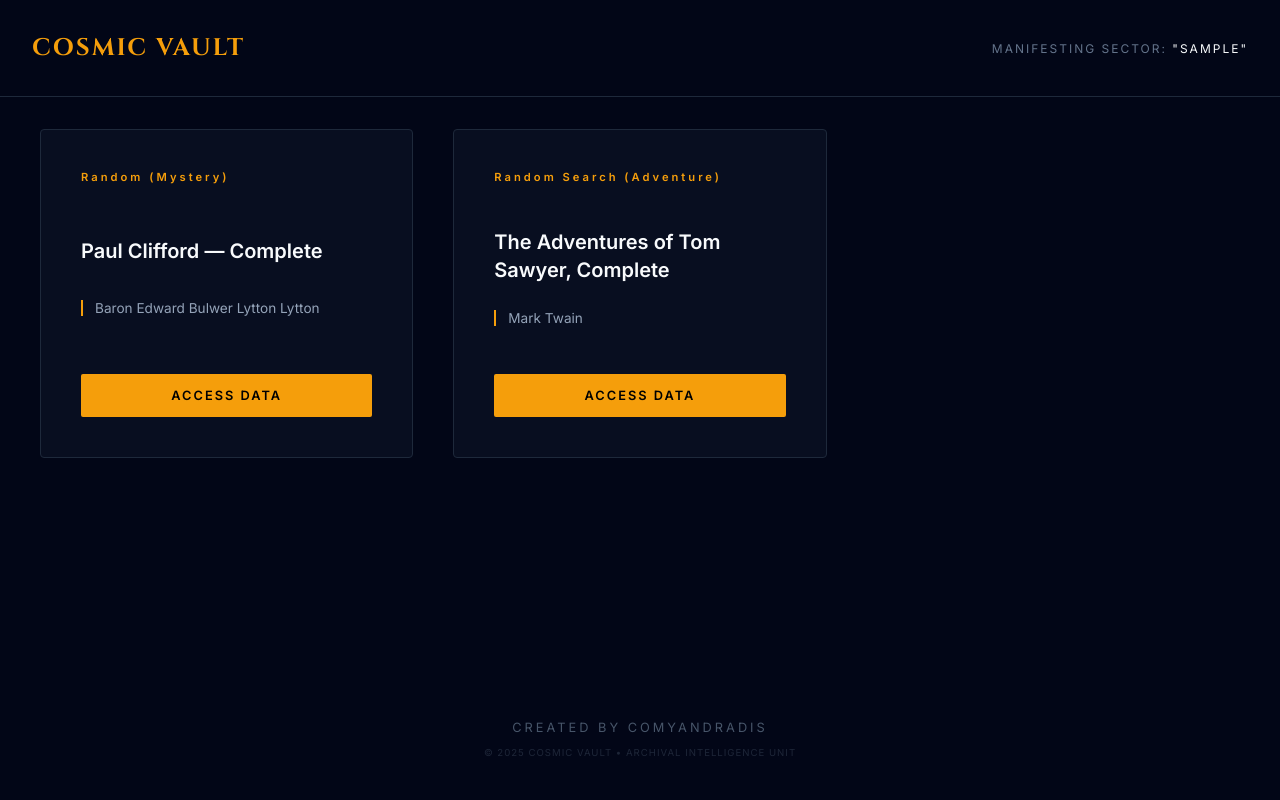
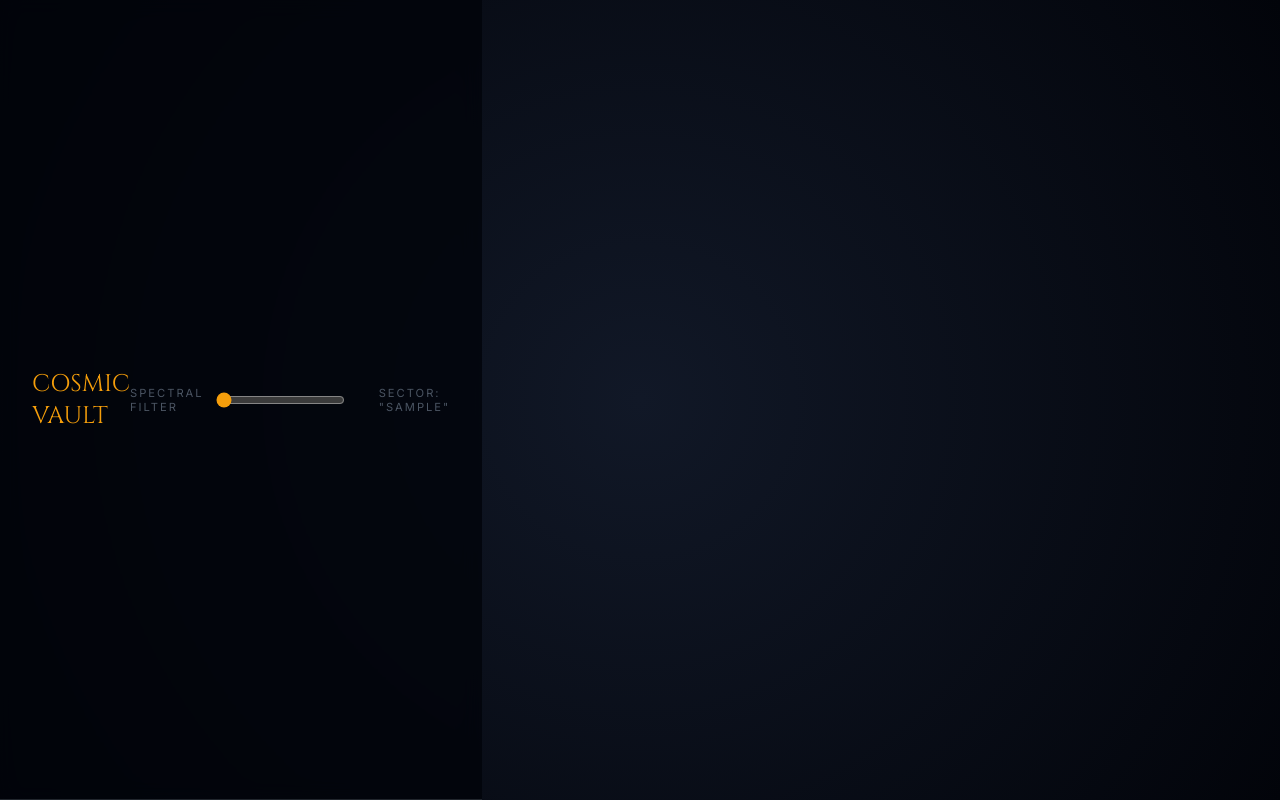
Before and after one commit to 0728george/cosmicvault-website-ui, a React (Vite) app: page / in a window 1280 px wide. Both pictures are taken after typing "Sample" into the empty fields and a click on the button "DECODE". Built offline with nearby package versions, Linux system fonts and the light colour scheme.

Commit message:
Phase 5: Added Realistic Space Theme and Spectral Filter for eye health

```diff
--- a/src/App.tsx
+++ b/src/App.tsx
@@ -5,47 +5,47 @@ import Fuse from 'fuse.js';
 // --- SHARED COMPONENTS ---
 
 const Footer = () => (
-  <footer style={{
-    padding: '4rem 0 2rem 0',
-    textAlign: 'center',
-    fontSize: '0.8rem',
-    color: '#475569',
-    letterSpacing: '3px',
-    fontFamily: 'Inter, sans-serif',
-    textTransform: 'uppercase'
-  }}>
+  <footer className="admin-footer">
     <p>CREATED BY COMYANDRADIS</p>
-    <p style={{ fontSize: '0.6rem', marginTop: '0.8rem', opacity: 0.4, letterSpacing: '1px' }}>
-      © 2025 COSMIC VAULT • ARCHIVAL INTELLIGENCE UNIT
-    </p>
+    <p className="footer-sub">© 2025 COSMIC VAULT • ARCHIVAL INTELLIGENCE UNIT</p>
   </footer>
+);
+
+const HealthSettings = ({ warmLevel, setWarmLevel }: any) => (
+  <div className="health-controls">
+    <label>SPECTRAL FILTER</label>
+    <input
+      type="range"
+      min="0"
+      max="40"
+      value={warmLevel}
+      onChange={(e) => setWarmLevel(e.target.value)}
+    />
+  </div>
 );
 
 // --- PAGE: HOMEPAGE ---
 
-const Home = () => {
+const Home = ({ warmLevel, setWarmLevel }: any) => {
   const [query, setQuery] = useState('');
   const navigate = useNavigate();
 
   const handleSearch = (e: React.FormEvent) => {
     e.preventDefault();
-    if (query.trim()) {
-      navigate(`/search?q=${encodeURIComponent(query)}`);
-    }
+    if (query.trim()) navigate(`/search?q=${encodeURIComponent(query)}`);
   };
 
   return (
-    <div className="cosmic-bg" style={{ display: 'flex', flexDirection: 'column', minHeight: '100vh' }}>
-      <main style={{ flex: 1, display: 'flex', alignItems: 'center', justifyContent: 'center' }}>
-        <div style={{ width: '90%', maxWidth: '800px', textAlign: 'center' }}>
+    <div className="page-wrapper cosmic-bg">
+      <div className="warmth-overlay" style={{ backgroundColor: `rgba(255, 150, 0, ${warmLevel / 100})` }} />
+      <header className="home-top-nav">
+          <HealthSettings warmLevel={warmLevel} setWarmLevel={setWarmLevel} />
+      </header>
+      <main className="home-main">
         <h1 className="cinzel-title">COSMIC VAULT</h1>
-
-          <div style={{ marginBottom: '3rem', maxWidth: '650px', margin: '0 auto 3rem auto' }}>
-            <p style={{ color: '#94a3b8', lineHeight: '1.8', fontStyle: 'italic', fontSize: '1.1rem', letterSpacing: '0.5px' }}>
+        <p className="mission-statement">
           "A digital sanctuary for humanity's collective knowledge. We archive, preserve, and illuminate the public domain for generations to come."
         </p>
-          </div>
-
         <form onSubmit={handleSearch} className="search-container">
           <input
             type="text"
@@ -57,7 +57,6 @@ const Home = () => {
           />
           <button type="submit" className="search-btn">DECODE</button>
         </form>
-        </div>
       </main>
       <Footer />
     </div>
@@ -66,92 +65,55 @@ const Home = () => {
 
 // --- PAGE: RESULTS ---
 
-const Results = () => {
+const Results = ({ warmLevel, setWarmLevel }: any) => {
   const [catalog, setCatalog] = useState([]);
   const [visibleCount, setVisibleCount] = useState(9);
   const [loading, setLoading] = useState(true);
-
   const { search } = useLocation();
   const query = useMemo(() => new URLSearchParams(search).get('q') || '', [search]);
 
   useEffect(() => {
-    // Fetches from /public/cosmic_catalog.json
-    fetch('/cosmic_catalog.json')
-      .then(res => res.json())
-      .then(data => {
+    fetch('/cosmic_catalog.json').then(res => res.json()).then(data => {
       setCatalog(data);
-        setLoading(false);
-      })
-      .catch(err => {
-        console.error("Vault Access Error:", err);
       setLoading(false);
     });
   }, []);
 
-  // Fuse.js Intelligent Search Logic
   const filteredBooks = useMemo(() => {
-    if (!query.trim() || catalog.length === 0) return catalog;
-
-    const fuse = new Fuse(catalog, {
-      keys: [
-        { name: 't', weight: 1.0 }, // Title
-        { name: 'a', weight: 0.7 }, // Author
-        { name: 'g', weight: 0.4 }  // Genre/Category
-      ],
-      threshold: 0.35, // Typos allowed, but keeps results relevant
-      distance: 100,
-      ignoreLocation: true
-    });
-
-    return fuse.search(query).map(result => result.item);
+    if (!query.trim()) return catalog;
+    const fuse = new Fuse(catalog, { keys: [{name:'t',weight:1}, {name:'a',weight:0.7}, {name:'g',weight:0.4}], threshold: 0.35 });
+    return fuse.search(query).map(r => r.item);
   }, [catalog, query]);
 
   return (
-    <div style={{ backgroundColor: '#020617', minHeight: '100vh', display: 'flex', flexDirection: 'column' }}>
-      <header style={{ padding: '2rem', borderBottom: '1px solid #1e293b', display: 'flex', justifyContent: 'space-between', alignItems: 'center', flexWrap: 'wrap', gap: '1rem' }}>
-        <Link to="/" style={{ textDecoration: 'none' }}>
-           <h2 style={{ fontFamily: 'Cinzel', color: '#f59e0b', margin: 0, fontSize: '1.5rem', letterSpacing: '2px' }}>COSMIC VAULT</h2>
-        </Link>
-        <div style={{ textAlign: 'right' }}>
-            <p style={{ margin: 0, color: '#64748b', fontSize: '0.75rem', letterSpacing: '2px', textTransform: 'uppercase' }}>
-                Manifesting Sector: <span style={{ color: '#f8fafc' }}>"{query}"</span>
-            </p>
+    <div className="page-wrapper results-bg">
+      <div className="warmth-overlay" style={{ backgroundColor: `rgba(255, 150, 0, ${warmLevel / 100})` }} />
+      <header className="results-header">
+        <Link to="/" className="logo-link">COSMIC VAULT</Link>
+        <div className="nav-right">
+            <HealthSettings warmLevel={warmLevel} setWarmLevel={setWarmLevel} />
+            <p className="sector-manifest">SECTOR: <span>"{query}"</span></p>
         </div>
       </header>
-
-      <main style={{ flex: 1, padding: '2rem' }}>
+      <main className="results-main">
         {loading ? (
-          <div style={{ textAlign: 'center', marginTop: '6rem' }}>
-            <p className="pulse" style={{ color: '#f59e0b', fontFamily: 'Cinzel', letterSpacing: '5px' }}>SCANNING MULTIVERSE...</p>
-          </div>
-        ) : filteredBooks.length > 0 ? (
+          <p className="pulse loading-text">SCANNING MULTIVERSE...</p>
+        ) : (
           <>
             <div className="results-grid">
               {filteredBooks.slice(0, visibleCount).map((book: any, i) => (
                 <div key={i} className="book-card">
                   <span className="genre-tag">{book.g || 'ARCHIVAL RECORD'}</span>
-                  <h3 style={{ fontSize: '1.25rem', marginBottom: '0.75rem', lineHeight: '1.4', fontWeight: '600' }}>{book.t}</h3>
-                  <p style={{ color: '#94a3b8', fontSize: '0.85rem', marginBottom: '2rem', borderLeft: '2px solid #f59e0b', paddingLeft: '12px' }}>
-                    {book.a}
-                  </p>
+                  <h3>{book.t}</h3>
+                  <p className="author-tag">{book.a}</p>
                   <a href={book.u} target="_blank" rel="noreferrer" className="read-link">ACCESS DATA</a>
                 </div>
               ))}
             </div>
-
             {visibleCount < filteredBooks.length && (
-              <button className="load-more" onClick={() => setVisibleCount(prev => prev + 9)}>
-                LOAD FURTHER RECORDS
-              </button>
+              <button className="load-more" onClick={() => setVisibleCount(v => v + 9)}>LOAD FURTHER RECORDS</button>
             )}
           </>
-        ) : (
-          <div style={{ textAlign: 'center', marginTop: '8rem' }}>
-            <p style={{ color: '#f59e0b', fontSize: '1.2rem', letterSpacing: '2px', fontFamily: 'Cinzel' }}>VOID DETECTED: NO RECORDS AT THESE COORDINATES.</p>
-            <Link to="/" style={{ color: '#64748b', textDecoration: 'none', marginTop: '1.5rem', display: 'inline-block', fontSize: '0.9rem', borderBottom: '1px solid #334155', paddingBottom: '2px' }}>
-                Return to Navigation Hub
-            </Link>
-          </div>
         )}
       </main>
       <Footer />
@@ -159,14 +121,14 @@ const Results = () => {
   );
 };
 
-// --- MAIN ROUTER ---
+export default function App() {
+  const [warmLevel, setWarmLevel] = useState(0);
 
-export default function App() {
   return (
     <Router>
       <Routes>
-        <Route path="/" element={<Home />} />
-        <Route path="/search" element={<Results />} />
+        <Route path="/" element={<Home warmLevel={warmLevel} setWarmLevel={setWarmLevel} />} />
+        <Route path="/search" element={<Results warmLevel={warmLevel} setWarmLevel={setWarmLevel} />} />
       </Routes>
     </Router>
   );
--- a/src/index.css
+++ b/src/index.css
@@ -1,166 +1,90 @@
 @import url('https://fonts.googleapis.com/css2?family=Cinzel:wght@400;700&family=Inter:wght@300;400;600&display=swap');
 
 :root {
-  --space-dark: #020617;
+  --space-black: #02040a;
   --gold: #f59e0b;
   --star-white: #f8fafc;
-  --slate-text: #94a3b8;
+  --panel-bg: rgba(13, 17, 23, 0.7);
 }
 
-body {
+body, html {
   margin: 0;
-  background-color: var(--space-dark);
+  background-color: var(--space-black);
   color: var(--star-white);
   font-family: 'Inter', sans-serif;
-  -webkit-font-smoothing: antialiased;
+  overflow-x: hidden;
 }
 
-/* Background Logic */
-.cosmic-bg {
-  background: radial-gradient(circle at center, #0f172a 0%, #020617 100%);
+/* The Warmth/Blue Light Filter */
+.warmth-overlay {
+  position: fixed;
+  top: 0;
+  left: 0;
+  width: 100vw;
+  height: 100vh;
+  pointer-events: none;
+  z-index: 9999;
+  mix-blend-mode: multiply;
+  transition: background-color 0.3s ease;
 }
 
-.cinzel-title {
-  font-family: 'Cinzel', serif;
-  font-size: clamp(2.5rem, 10vw, 5.5rem);
-  color: var(--gold);
-  margin-bottom: 1rem;
-  letter-spacing: 8px;
-  text-shadow: 0 0 30px rgba(245, 158, 11, 0.2);
+/* Realistic Space Background */
+.cosmic-bg, .results-bg {
+  min-height: 100vh;
+  background: radial-gradient(circle at center, #111827 0%, #02040a 100%);
+  position: relative;
 }
 
-/* Search Bar Styling */
-.search-container {
-  display: flex;
-  flex-direction: column;
-  gap: 1rem;
-  width: 100%;
+/* You can replace this URL with a NASA starfield image later */
+.cosmic-bg::before {
+  content: "";
+  position: absolute;
+  top: 0; left: 0; width: 100%; height: 100%;
+  background-image: url('https://www.transparenttextures.com/patterns/stardust.png');
+  opacity: 0.4;
+  pointer-events: none;
 }
 
-@media (min-width: 768px) {
-  .search-container { flex-direction: row; }
+.page-wrapper { display: flex; flexDirection: column; }
+
+/* Home Header Controls */
+.home-top-nav { padding: 1.5rem; display: flex; justify-content: flex-end; }
+.health-controls { display: flex; align-items: center; gap: 10px; font-size: 0.7rem; letter-spacing: 2px; color: #4b5563; }
+.health-controls input { accent-color: var(--gold); cursor: pointer; }
+
+/* Main UI */
+.home-main { flex: 1; display: flex; flex-direction: column; align-items: center; justify-content: center; text-align: center; padding: 0 1rem; }
+.cinzel-title { font-family: 'Cinzel'; font-size: clamp(2.5rem, 10vw, 5rem); color: var(--gold); letter-spacing: 12px; margin: 0; text-shadow: 0 0 40px rgba(245, 158, 11, 0.2); }
+.mission-statement { max-width: 600px; color: #94a3b8; font-style: italic; line-height: 1.8; margin: 2rem 0; }
+
+/* Search Elements */
+.search-container { display: flex; gap: 10px; width: 100%; max-width: 700px; }
+.main-search { flex: 1; background: var(--panel-bg); border: 1px solid #30363d; border-radius: 4px; padding: 1.2rem; color: white; outline: none; transition: 0.3s; }
+.main-search:focus { border-color: var(--gold); box-shadow: 0 0 20px rgba(245, 158, 11, 0.1); }
+.search-btn { background: var(--gold); border: none; padding: 0 2rem; border-radius: 4px; font-weight: 800; cursor: pointer; letter-spacing: 2px; }
+
+/* Results Layout */
+.results-header { padding: 2rem; border-bottom: 1px solid #21262d; display: flex; justify-content: space-between; align-items: center; background: rgba(2, 4, 10, 0.8); backdrop-filter: blur(10px); }
+.logo-link { font-family: 'Cinzel'; color: var(--gold); text-decoration: none; font-size: 1.5rem; }
+.nav-right { display: flex; align-items: center; gap: 2rem; }
+.sector-manifest { font-size: 0.7rem; color: #4b5563; letter-spacing: 2px; text-transform: uppercase; }
+
+.results-grid { display: grid; grid-template-columns: repeat(auto-fill, minmax(300px, 1fr)); gap: 2rem; max-width: 1200px; margin: 3rem auto; padding: 0 1rem; }
+.book-card { background: var(--panel-bg); border: 1px solid #30363d; padding: 2.5rem; border-radius: 4px; transition: 0.4s; position: relative; overflow: hidden; }
+.book-card:hover { transform: translateY(-5px); border-color: var(--gold); background: rgba(21, 27, 35, 0.9); }
+.genre-tag { color: var(--gold); font-size: 0.6rem; letter-spacing: 3px; font-weight: 800; display: block; margin-bottom: 1rem; }
+.author-tag { border-left: 2px solid var(--gold); padding-left: 12px; color: #94a3b8; font-size: 0.85rem; margin-bottom: 2rem; }
+.read-link { background: var(--gold); color: black; text-decoration: none; text-align: center; padding: 0.8rem; font-weight: 800; font-size: 0.75rem; letter-spacing: 2px; border-radius: 2px; }
+
+/* Footer */
+.admin-footer { padding: 4rem 0 2rem; text-align: center; font-size: 0.75rem; letter-spacing: 4px; color: #30363d; }
+.footer-sub { font-size: 0.55rem; opacity: 0.5; margin-top: 10px; }
+
+.pulse { animation: pulse 2s infinite; }
+@keyframes pulse { 0%, 100% { opacity: 0.4; } 50% { opacity: 1; } }
+
+@media (max-width: 768px) {
+  .search-container { flex-direction: column; }
+  .nav-right { flex-direction: column; gap: 1rem; align-items: flex-end; }
+  .results-grid { grid-template-columns: 1fr; }
 }
-
-.main-search {
-  flex: 1;
-  padding: 1.25rem 1.5rem;
-  border-radius: 4px;
-  border: 1px solid #1e293b;
-  background: rgba(15, 23, 42, 0.8);
-  color: white;
-  font-size: 1.1rem;
-  outline: none;
-  transition: all 0.3s ease;
-}
-
-.main-search:focus {
-  border-color: var(--gold);
-  box-shadow: 0 0 15px rgba(245, 158, 11, 0.15);
-}
-
-.search-btn {
-  padding: 1rem 3rem;
-  border-radius: 4px;
-  background: var(--gold);
-  color: black;
-  font-weight: 800;
-  border: none;
-  cursor: pointer;
-  letter-spacing: 2px;
-  transition: 0.3s;
-}
-
-.search-btn:hover {
-  background: white;
-  transform: translateY(-2px);
-}
-
-/* Results Grid */
-.results-grid {
-  display: grid;
-  grid-template-columns: repeat(auto-fill, minmax(300px, 1fr));
-  gap: 2.5rem;
-  max-width: 1200px;
-  margin: 0 auto;
-}
-
-.book-card {
-  background: rgba(15, 23, 42, 0.5);
-  border: 1px solid #1e293b;
-  padding: 2.5rem;
-  border-radius: 4px;
-  display: flex;
-  flex-direction: column;
-  justify-content: space-between;
-  transition: all 0.4s cubic-bezier(0.175, 0.885, 0.32, 1.275);
-}
-
-.book-card:hover {
-  border-color: var(--gold);
-  background: rgba(15, 23, 42, 0.8);
-  transform: translateY(-10px);
-}
-
-.genre-tag {
-  color: var(--gold);
-  font-size: 0.7rem;
-  letter-spacing: 3px;
-  font-weight: 700;
-  margin-bottom: 1.5rem;
-  display: block;
-}
-
-.read-link {
-  text-decoration: none;
-  color: black;
-  background: var(--gold);
-  padding: 0.9rem;
-  text-align: center;
-  border-radius: 2px;
-  font-weight: 800;
-  font-size: 0.8rem;
-  letter-spacing: 2px;
-  transition: 0.3s;
-  margin-top: 1rem;
-}
-
-.read-link:hover {
-  background: white;
-}
-
-/* Load More Button */
-.load-more {
-  display: block;
-  margin: 5rem auto;
-  padding: 1.2rem 4rem;
-  background: transparent;
-  color: var(--slate-text);
-  border: 1px solid #334155;
-  border-radius: 4px;
-  cursor: pointer;
-  letter-spacing: 3px;
-  font-size: 0.8rem;
-  transition: 0.3s;
-}
-
-.load-more:hover {
-  color: var(--gold);
-  border-color: var(--gold);
-}
-
-/* Animations */
-.pulse {
-  animation: pulse-animation 2.5s infinite ease-in-out;
-}
-
-@keyframes pulse-animation {
-  0% { opacity: 0.4; }
-  50% { opacity: 1; }
-  100% { opacity: 0.4; }
-}
-
-/* Mobile Adjustments */
-@media (max-width: 600px) {
-  .results-grid { grid-template-columns: 1fr; padding: 0.5rem; }
-  .book-card { padding: 1.5rem; }
-}
```
Lines whose indentation alone changed are shown as unchanged.
